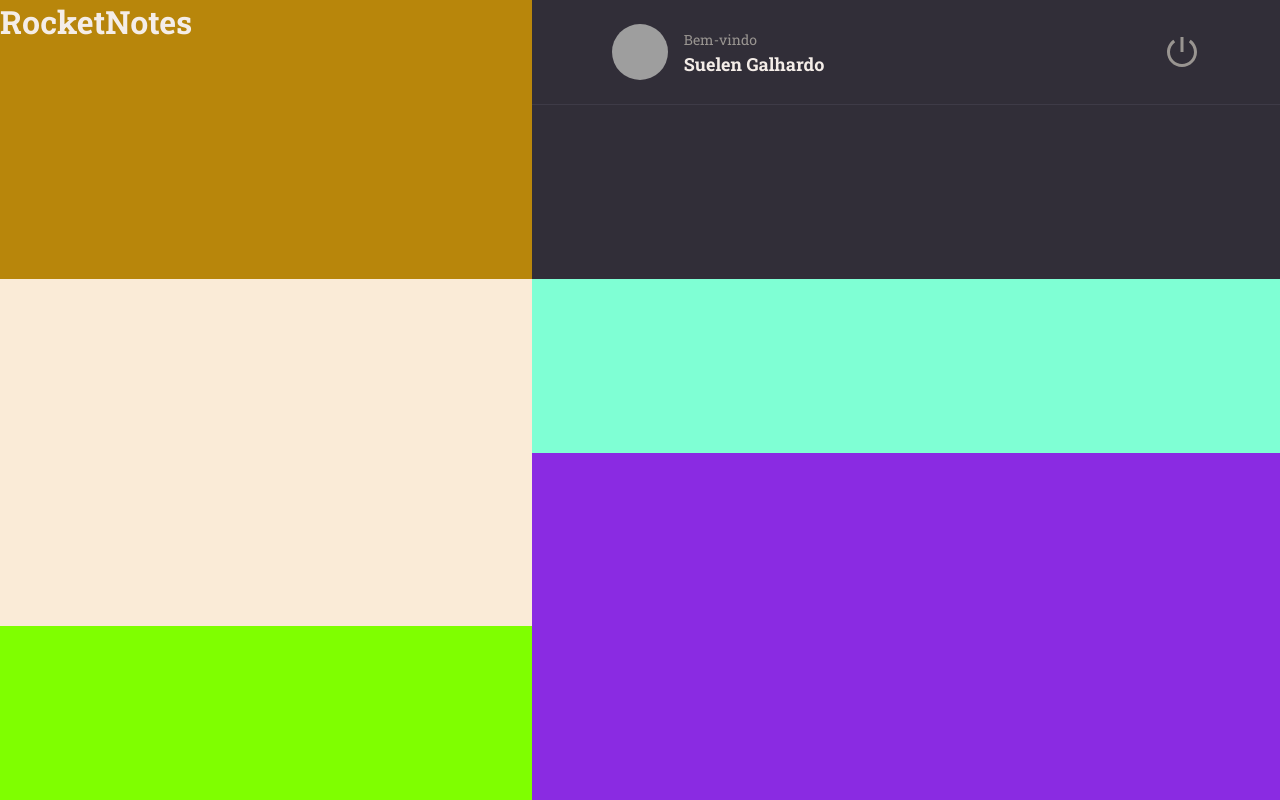
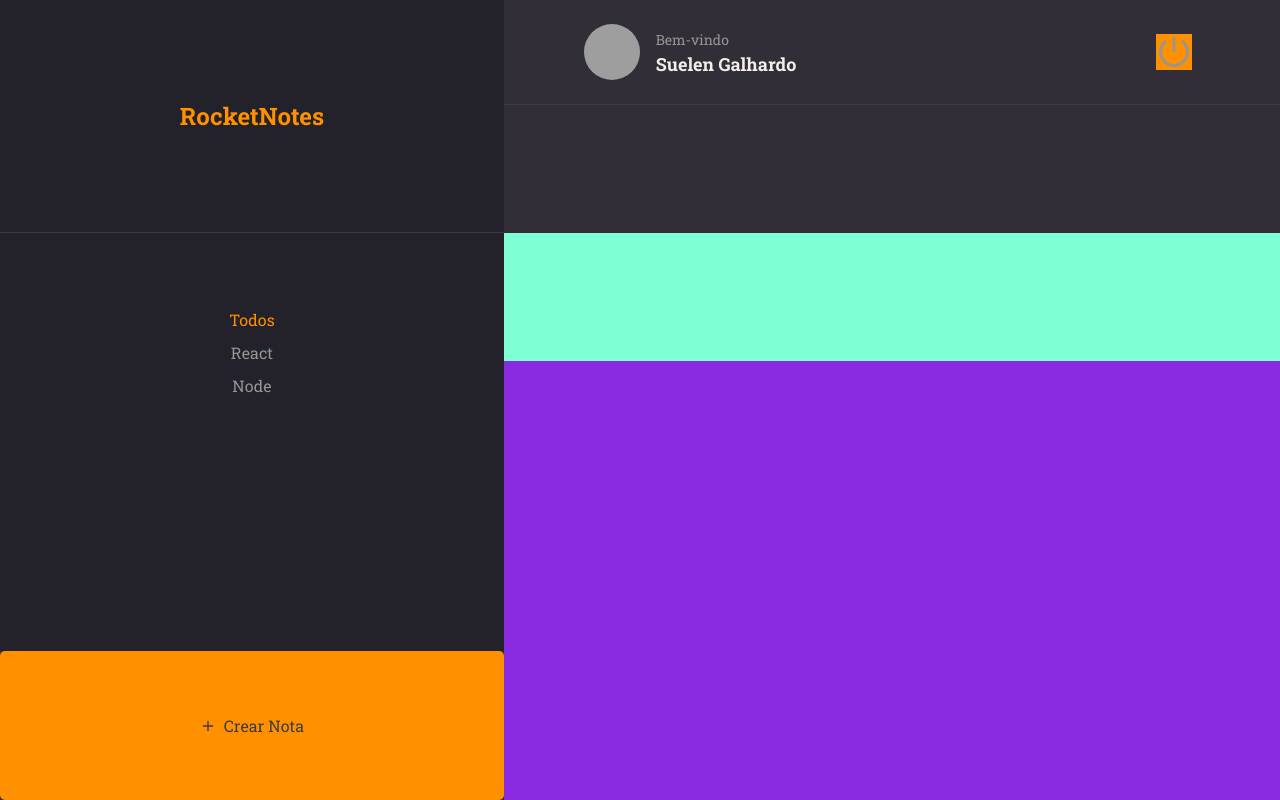
Before and after one commit to SuelenGalhardo/start_react_node, a React (Vite) app: page / in a window 1280 px wide. Built offline with nearby package versions, Linux system fonts and the light colour scheme; grey boxes are pictures that could not be loaded.

Commit message:
added  + note buttonNote

```diff
--- a/src/components/ButtonText.jsx
+++ b/src/components/ButtonText.jsx
@@ -1,8 +1,19 @@
-export function ButtonText({title, ...rest}){
+import PropTypes from "prop-types";
 
-return(
-<button className="buttonText" type="button" {...rest}>
-{title}
-</button>
-);
+export function ButtonText({ title, isActive = false, ...rest }) {
+  return (
+    <button
+      className={`buttonText ${isActive ? "active" : "inactive"}`}
+      type="button"
+      {...rest}
+    >
+      {title}
+    </button>
+  );
 }
+
+ButtonText.propTypes = {
+  title: PropTypes.string.isRequired, // Validación para title
+
+  isActive: PropTypes.bool,  // Validación para isactive
+};
--- a/src/components/Home.jsx
+++ /dev/null
@@ -1,26 +0,0 @@
-import "../styles/App.scss";
-
-import { Header } from "./Header";
-
-export function Home() {
-    return (
-        <div className="home">
-        <div className="home__brand">
-          <h1>RocketNotes</h1>
-
-        </div>
-       <Header></Header>
-        <div className="home__menu">
-
-        </div>
-        <div className="home__search"></div>
-        <div className="home__content">
-
-        </div>
-        <div  className="home__note">
-
-        </div>
-      </div>
-
-    )
-}
--- a/src/main.jsx
+++ b/src/main.jsx
@@ -1,7 +1,7 @@
 import React from "react";
 import ReactDOM from "react-dom/client";
 import "./styles/App.scss";
-import { Home } from "../src/components/Home";
+import { Home } from "../src/pages/Home";
 
 
 
--- /dev/null
+++ b/src/pages/Home.jsx
@@ -0,0 +1,41 @@
+
+import{ FiPlus } from 'react-icons/fi';
+
+import "../styles/App.scss";
+import { Header } from "./Header";
+import { ButtonText } from "../components/ButtonText";
+
+export function Home() {
+  return (
+    <div className="home">
+      <div className="home__brand">
+        <h1 className="home__titleh1">RocketNotes</h1>
+      </div>
+      <Header></Header>
+      <div className="home__menu">
+        <li>
+
+          <ButtonText
+          title="Todos"
+          isActive={true}
+         />
+        </li>
+        <li>
+
+          <ButtonText title="React" />
+        </li>
+        <li>
+          <ButtonText title="Node" />
+        </li>
+      </div>
+      <div className="home__search"></div>
+      <div className="home__content"></div>
+
+
+        <button className="home__ButtonNote"><FiPlus /> Crear Nota</button>
+
+
+
+    </div>
+  );
+}
--- a/src/styles/core/reset.scss
+++ b/src/styles/core/reset.scss
@@ -19,6 +19,7 @@ textarea {
   font-family: $font-primary;
   font-size: 1rem;
   outline: none;
+  text-decoration: none;
 }
 
 a {
@@ -42,6 +43,7 @@ a:hover {
 .links,
 li {
   margin-top: 12px;
+  list-style: none;
 }
 .links,
 a {
--- a/src/styles/layout/ButtonText.scss
+++ b/src/styles/layout/ButtonText.scss
@@ -1,6 +1,13 @@
-.buttonText{
-    background: none;
-    color: $color-orange;
-    border: none;
-    font-size: 16px;
+.buttonText {
+  background: none;
+  color: $color-orange;
+  border: none;
+  font-size: 16px;
 }
+.active {
+  color: #ff9000;
+}
+
+.inactive {
+  color: #999591;
+}
--- a/src/styles/layout/Home.scss
+++ b/src/styles/layout/Home.scss
@@ -14,13 +14,29 @@
 
   &__brand {
     grid-area: brand;
+    display: flex;
+    justify-content: center;
+    align-items: center;
+    border-bottom-width: 1px;
+    border-bottom-style: solid;
+    border-bottom-color: #3e3b47;
+    background-color: #232129 ;
 
-    background-color: darkgoldenrod;
+
+  }
+  &__titleh1{
+font-size: 24px;
+color: #ff9000;
+
   }
 
   &__menu {
     grid-area: menu;
-background-color: antiquewhite;
+    background-color: #232129 ;
+    text-align: center;
+    padding-top: 64px;
+
+
   }
   &__search {
     grid-area: search;
@@ -31,11 +47,27 @@ background-color: antiquewhite;
     background-color: blueviolet;
 
   }
-  &__note {
+
+  &__ButtonNote{
     grid-area: note;
-    background-color: chartreuse;
 
+
+    display: flex;
+    align-items: center;
+    justify-content: center;
+    border: none;
+    color:#3e3b47;
+    background-color: #ff9000 ;
+    border-radius: 5px;
+    width: 100%;
+    height: 100%;
   }
 
 
 }
+
+svg{
+
+  margin-right: 8px;
+  background-color: #ff9000 ;
+}
```
Also changed, not shown: src/pages/Header.jsx (renamed from src/components/Header.jsx).
